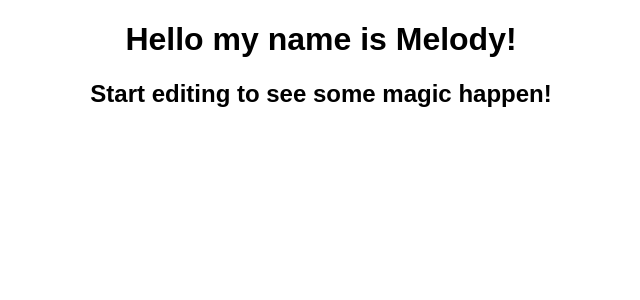
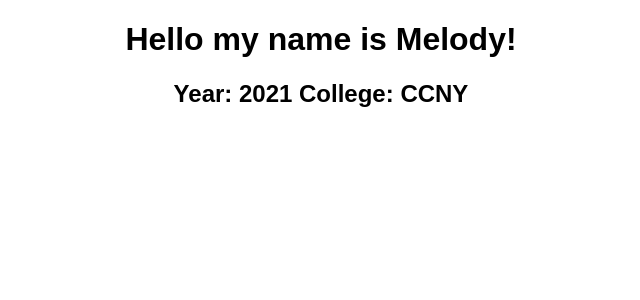
Before and after one commit to msuero1906/MyFirstRepository., a React (Create React App) app: page / in a window 1280 px wide. Shown: the top 300 px of the page, without its empty margins (319-959 px from the left). Built offline with nearby package versions, Linux system fonts and the light colour scheme.

Commit message:
initial commit

```diff
--- a/src/App.js
+++ b/src/App.js
@@ -4,7 +4,7 @@
   return (
     <div className="App">
       <h1>Hello my name is Melody!</h1>
-      <h2>Start editing to see some magic happen!</h2>
+      <h2>Year: 2021 College: CCNY</h2>
     </div>
   );
 }
```
